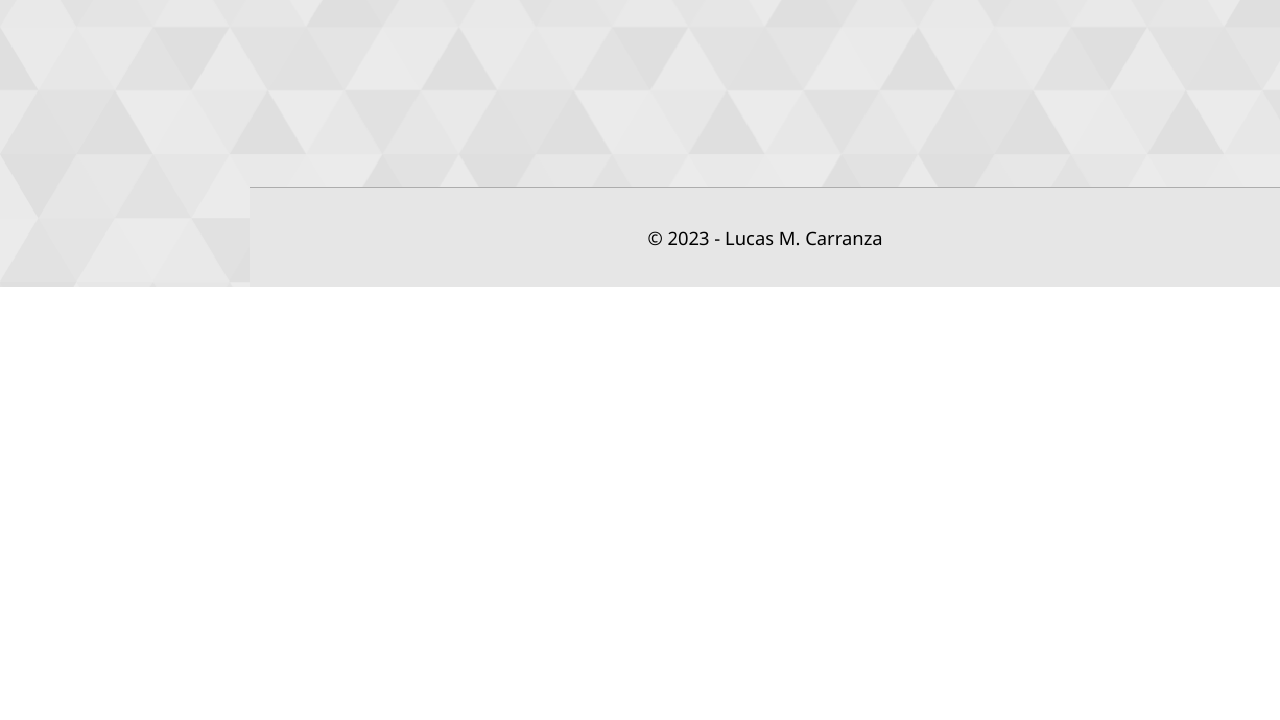
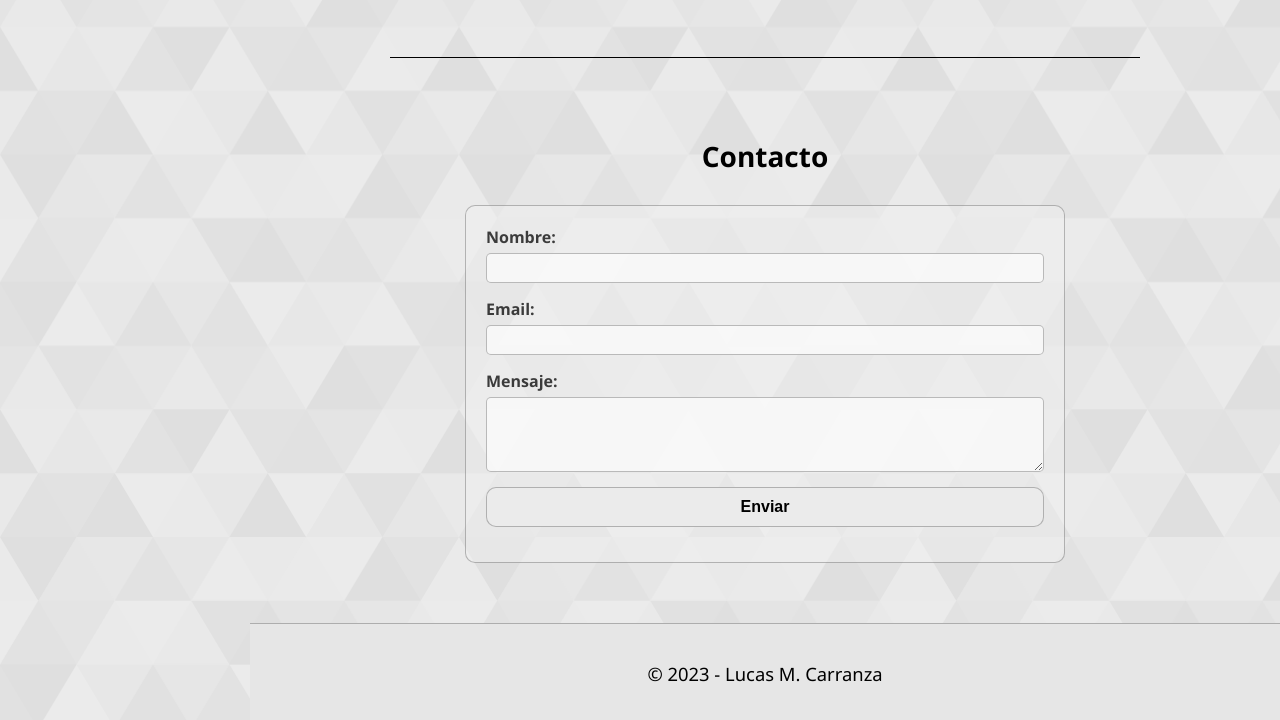
Before and after one commit to Lmc95/portafolio, a plain HTML site: page index.html in a window 1280 px wide. Shown: the part 3288-4008 px from the top of the page. Before the commit the page ends 3575 px from the top, so only its background shows below. Drawn offline with Linux system fonts and the light colour scheme.

Commit message:
creacion del formulario de contacto

```diff
--- a/css/mediaQueries.css
+++ b/css/mediaQueries.css
@@ -286,7 +286,10 @@
 
     /* TECNOOLOGIAS */
     .cont_tecnologias {
-        margin-bottom: 250px;
+        margin-bottom: 0;
+    }
+    .form_contacto {
+        margin-bottom: 150px;
     }
     footer {
         width: calc(100% - 250px);
--- a/css/modoOscuro.css
+++ b/css/modoOscuro.css
@@ -49,6 +49,27 @@
     background-color: rgb(20, 20, 20);
     box-shadow: 1px 1px 10px black;
 }
+
+.form_contaco_oscuro {
+    background-color: rgb(20, 20, 20);
+    box-shadow: 1px 1px 10px black;
+}
+.form_contaco_oscuro label {
+    color: rgb(205,205,205);
+}
+.form_contaco_oscuro input,
+.form_contaco_oscuro textarea {
+    background-color: rgba(250, 250, 250, 0.25);
+}
+.btn_form_oscuro {
+    color: rgb(205,205,205);
+    border: 1px solid rgba(0, 0, 0, 0.35);
+    background-color: rgb(15, 15, 15);
+}
+.btn_form_oscuro:hover {
+    background-color: rgb(30, 30, 30);
+    border-color: rgba(250, 250, 250, 0.25);
+}
 .cont_padre_oscuro {
     background-color: rgba(0, 0, 0, 0.7)
 }
--- a/css/style.css
+++ b/css/style.css
@@ -201,8 +201,71 @@ main {
     text-align: center;
 }
 
+/* FORMULARIO CONTACTO */
+#h1_contacto {
+    margin: 50px 0 30px;
+}
+.form_contacto {
+    display: flex;
+    flex-direction: column;
+    width: 100%;
+    max-width: 600px;
+    margin-bottom: 50px;
+    padding: 20px;
+    border-radius: 10px;
+    background-color: rgba(240, 240, 240, 0.5);
+    border: 1px solid rgba(0, 0, 0, 0.25);
+}
+.form_contacto p {
+    margin-bottom: 15px;
+    display: flex;
+    flex-direction: column;
+    justify-content: flex-start;
+}
+.form_contacto label {
+    display: inline-block;
+    font-size: 1em;
+    font-weight: bold;
+    color: rgba(0, 0, 0, 0.75);
+    width: 100px;
+    margin-bottom: 5px;
+}
+.form_contacto input,
+.form_contacto textarea {
+    background-color: rgba(250, 250, 250, 0.85);
+    border: 1px solid rgba(0, 0, 0, 0.25);
+    border-radius: 5px;
+    width: 100%;
+    max-width: 600px;
+    height: 30px;
+    padding: 0 5px;
+}
+.form_contacto textarea {
+    height: 75px;
+    max-height: 150px;
+}
+.form_contacto input,
+.form_contacto textarea:focus {
+    outline: none;
+}
+.btn_contacto {
+    background-color: rgb(235, 235, 235);
+    font-size: 1em;
+    font-weight: bold;
+    width: 100%;
+    max-width: 600px;
+    height: 40px;
+    border: 1px solid rgba(0, 0, 0, 0.25);
+    border-radius: 10px;
+    transition: all .3s ease-in-out;
+    cursor: pointer;
+}
+.btn_contacto:hover {
+    background-color: rgb(205, 205, 205);
+    border-color: rgba(0, 0, 0, 0.5);
+}
 
-
+/* FOOTER */
 footer {
     display: flex;
     align-items: center;
--- a/index.html
+++ b/index.html
@@ -27,7 +27,7 @@
                         <li><a href="/index.html">Inicio</a></li>
                         <li><a href="#nav_proyectos">Proyectos</a></li>
                         <li><a href="#nav_formacion">Formacion</a></li>
-                        <li><a href="#nav_contacto">Contacto</a></li>
+                        <li><a href="#form_contacto">Contacto</a></li>
                     </ul>
                 </nav>
                 <div class="botones">
@@ -219,7 +219,29 @@
                 </div>
 
             </article>
+            <hr class="separador">
+            <h1 id="h1_contacto" class="titulo_contenedor">Contacto</h1>
+            <form id="form_contacto" class="form_contacto" name="contact" method="POST" netlify>
+                <p>
+                  <label for="name">Nombre:</label>
+                  <input type="text" id="name" name="name" required>
+                </p>
+                <p>
+                  <label for="email">Email:</label>
+                  <input type="email" id="email" name="email" required>
+                </p>
+                <p>
+                  <label for="message">Mensaje:</label>
+                  <textarea id="message" name="message" required></textarea>
+                </p>
+                <p>
+                  <button class="btn_contacto" type="submit">Enviar</button>
+                </p>
+            </form>
         </section>
+
+
+
 
     </main>
 
--- a/js/main.js
+++ b/js/main.js
@@ -17,6 +17,7 @@ const contPadre = document.getElementById('contenedor_padre');
 const separador = document.querySelectorAll('.separador');
 const cartaProyecto = document.querySelectorAll('.carta_proyecto');
 const cartaFormacion = document.querySelector('.lista_cursos');
+const formContacto = document.querySelector('.form_contacto');
 const footerN = document.querySelector('footer');
 
 
@@ -101,6 +102,7 @@ const modoNoche = () => {
         e.classList.add('carta_oscuro');
     })
     cartaFormacion.classList.add('lista_oscuro');
+    formContacto.classList.add('form_contaco_oscuro');
     footerN.classList.add('footer_oscuro');
 }
 const modoDia = () => {
@@ -123,5 +125,6 @@ const modoDia = () => {
         e.classList.remove('carta_oscuro');
     })
     cartaFormacion.classList.remove('lista_oscuro');
+    formContacto.classList.remove('form_contaco_oscuro');
     footerN.classList.remove('footer_oscuro');
 }
```
